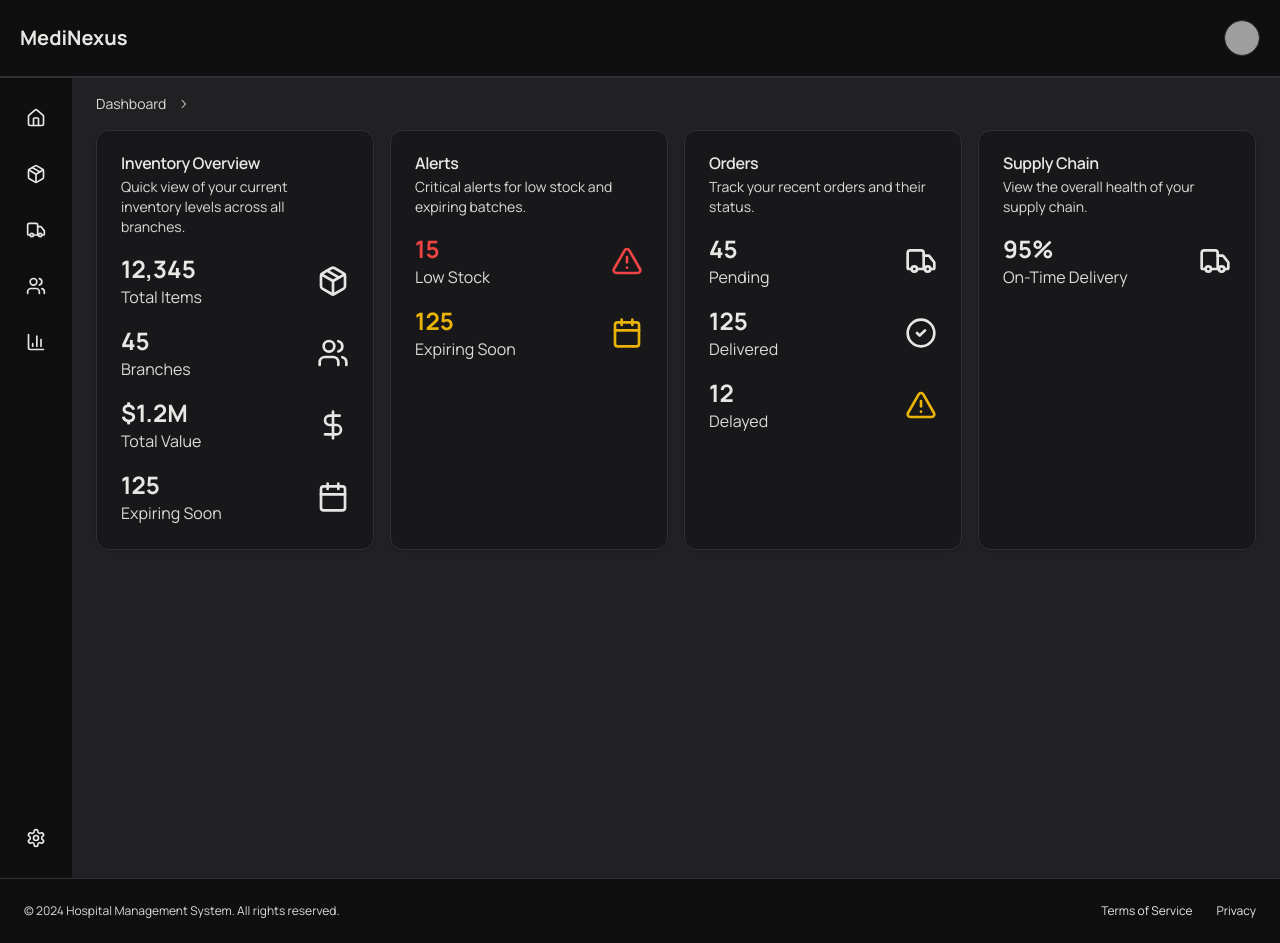
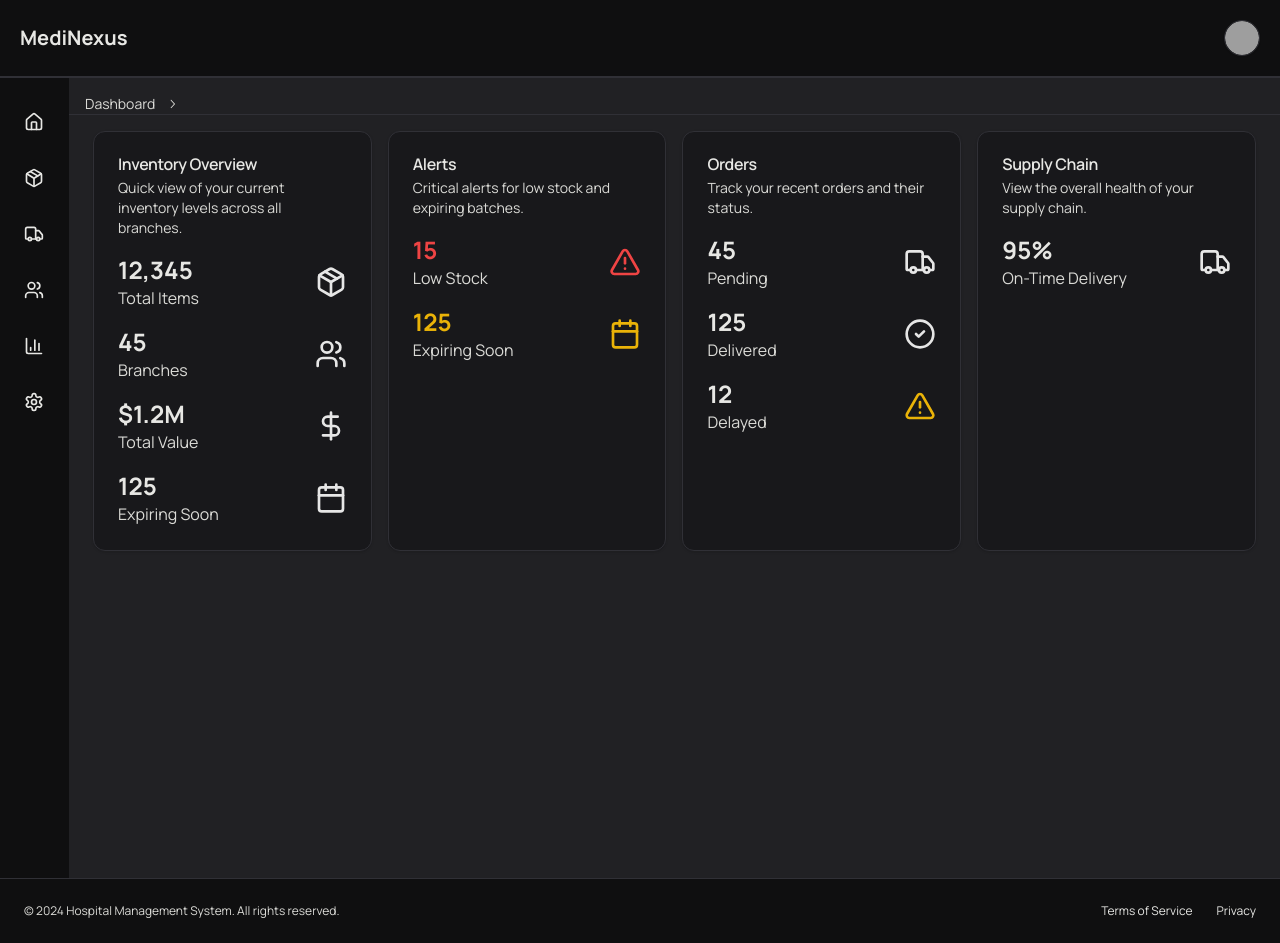
Before and after one commit to MediNexus-SIH/web-app, a Next.js app: page /dashboard in a window 1280 px wide. Built offline with nearby package versions, Linux system fonts and the light colour scheme; grey boxes are pictures that could not be loaded.

Commit message:
fix sidebar alignments

```diff
--- a/src/app/dashboard/page.tsx
+++ b/src/app/dashboard/page.tsx
@@ -18,8 +18,8 @@ import {
 
 const DashboardBreadCrumb = () => {
   return (
-    <header className="sticky top-0 z-30 flex h-14 items-center gap-4 border-b bg-background px-4 sm:static sm:h-auto sm:border-0 sm:bg-transparent sm:px-6">
-      <Breadcrumb className="hidden md:flex">
+    <header className="sticky top-0 z-30 flex  items-center gap-4 border-b  px-4 h-auto border-0 bg-transparent ">
+      <Breadcrumb className="flex">
         <BreadcrumbList>
           <BreadcrumbItem>
             <BreadcrumbLink asChild>
--- a/src/components/SideBar.tsx
+++ b/src/components/SideBar.tsx
@@ -28,28 +28,27 @@ export default function Sidebar({ className }: { className?: string }) {
     title,
   }) => {
     return (
-      <div className="flex items-center w-full">
-        <button
-          onClick={() => handleNavigation(path)}
-          className="flex h-10 w-full shrink-0 items-center justify-center  hover:bg-muted/40 transition-all duration-300 ease-in-out"
-        >
+      <button
+        onClick={() => handleNavigation(path)}
+        className="group flex items-center justify-center group-hover:justify-start  w-full transition-all duration-300 ease-in-out hover:bg-muted/40 rounded-lg h-10"
+      >
+        <div className="flex items-center justify-center  w-10 h-10 ">
           {React.cloneElement(icon as React.ReactElement, {
-            className:
-              "h-5 w-5 transition-transform duration-300 ease-in-out hover:scale-110",
+            className: "h-5 w-5 transition-transform duration-300 ease-in-out",
           })}
-        </button>
-        <span className="ml-4 text-sm opacity-0 transition-opacity duration-300 group-hover:opacity-100 whitespace-nowrap overflow-hidden">
+        </div>
+        <span className="hidden group-hover:inline-block ml-2 text-sm transition-all duration-300 whitespace-nowrap overflow-hidden">
           {title}
         </span>
-      </div>
+      </button>
     );
   };
 
   return (
     <div
-      className={`group hover:w-64 transition-all duration-300 ease-in-out mx-2 w-14 flex-col border-22 bg-background sm:flex ${className}`}
+      className={`group hover:w-64 transition-all duration-300 ease-in-out m-2 w-14 flex-col border-22 bg-background flex ${className}`}
     >
-      <div className="flex flex-col items-start gap-4 px-2 sm:py-5 w-full">
+      <div className="flex flex-col gap-4 items-center w-full py-4">
         <SideBarComponent
           path="/dashboard"
           icon={<House />}
@@ -75,10 +74,8 @@ export default function Sidebar({ className }: { className?: string }) {
           icon={<ChartColumn />}
           title="Reports"
         />
-      </div>
-      <div className="mt-auto flex justify-start px-2 sm:py-5 w-full">
         <SideBarComponent
-          path="/dashboard/settings"
+          path="/settings"
           icon={<Settings />}
           title="Settings"
         />
```
